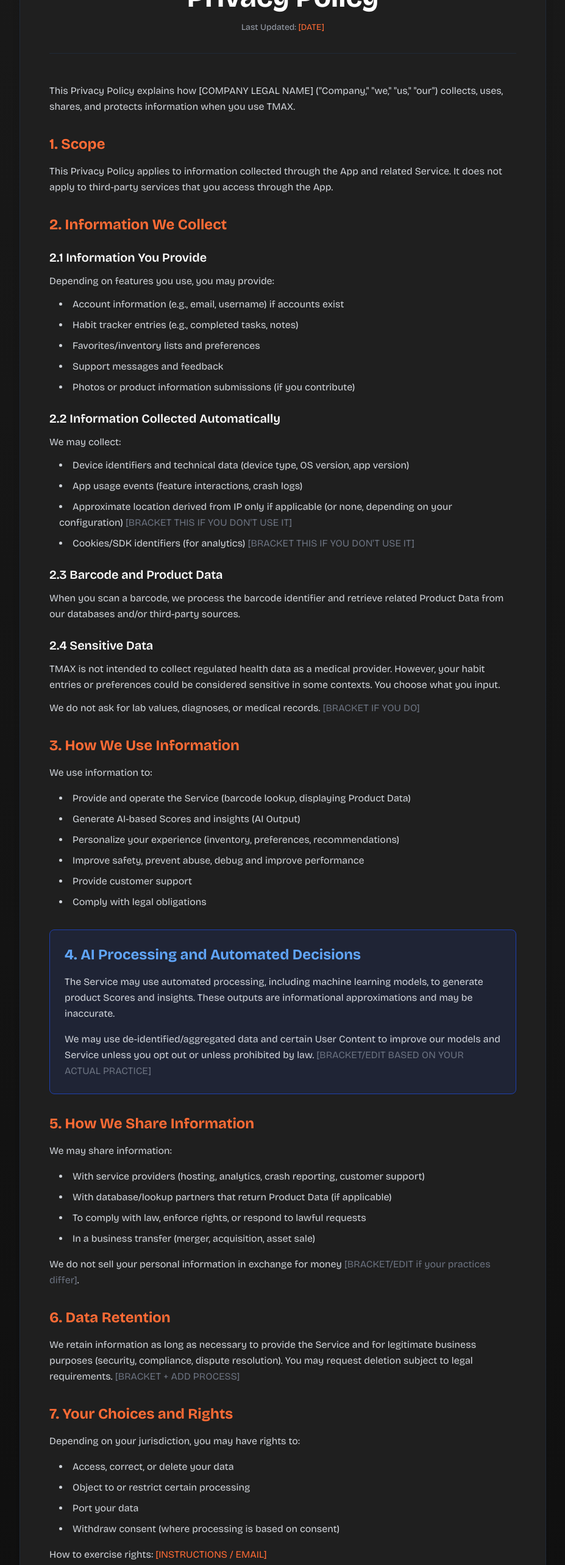
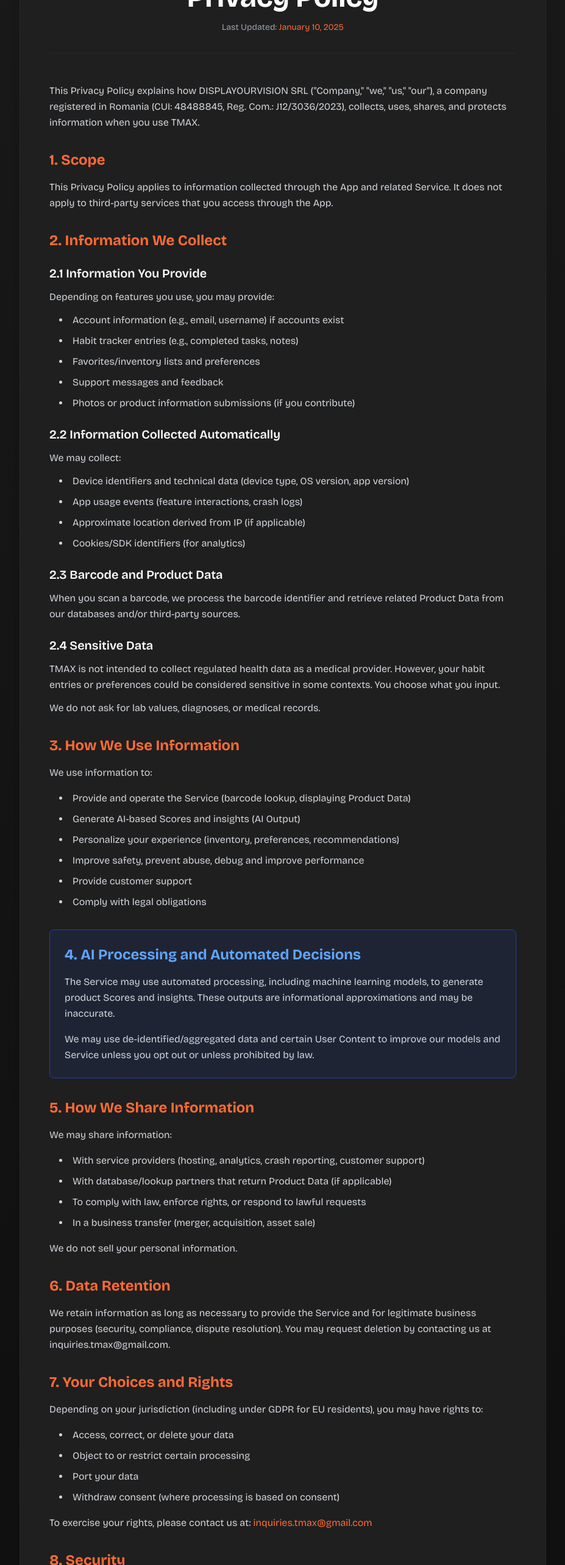
Before and after one commit to XyzDavidD/tmax, a Next.js app: page /privacy in a window 1280 px wide. Shown: the part 234-2800 px from the top of the page at 61% size, without its empty margins (176-1103 px from the left). Built offline with nearby package versions, Linux system fonts and the light colour scheme; a web font is replaced by a local one.

Commit message:
Update terms and privacy pages with company details

```diff
--- a/app/privacy/page.tsx
+++ b/app/privacy/page.tsx
@@ -43,7 +43,7 @@
               Privacy Policy
             </h1>
             <p className="text-gray-400 text-sm">
-              Last Updated: <span className="text-[#FF6B35]">[DATE]</span>
+              Last Updated: <span className="text-[#FF6B35]">January 10, 2025</span>
             </p>
           </div>
 
@@ -53,7 +53,8 @@
             <section>
               <div className="text-gray-300 space-y-4 leading-relaxed">
                 <p>
-                  This Privacy Policy explains how [COMPANY LEGAL NAME] ("Company," "we," "us," "our")
+                  This Privacy Policy explains how DISPLAYOURVISION SRL ("Company," "we," "us," "our"),
+                  a company registered in Romania (CUI: 48488845, Reg. Com.: J12/3036/2023),
                   collects, uses, shares, and protects information when you use TMAX.
                 </p>
               </div>
@@ -92,8 +93,8 @@
                 <ul className="list-disc list-inside space-y-2 pl-4">
                   <li>Device identifiers and technical data (device type, OS version, app version)</li>
                   <li>App usage events (feature interactions, crash logs)</li>
-                  <li>Approximate location derived from IP only if applicable (or none, depending on your configuration) <span className="text-gray-500">[BRACKET THIS IF YOU DON'T USE IT]</span></li>
-                  <li>Cookies/SDK identifiers (for analytics) <span className="text-gray-500">[BRACKET THIS IF YOU DON'T USE IT]</span></li>
+                  <li>Approximate location derived from IP (if applicable)</li>
+                  <li>Cookies/SDK identifiers (for analytics)</li>
                 </ul>
               </div>
 
@@ -111,7 +112,7 @@
                   choose what you input.
                 </p>
                 <p>
-                  We do not ask for lab values, diagnoses, or medical records. <span className="text-gray-500">[BRACKET IF YOU DO]</span>
+                  We do not ask for lab values, diagnoses, or medical records.
                 </p>
               </div>
             </section>
@@ -143,7 +144,7 @@
                 </p>
                 <p>
                   We may use de-identified/aggregated data and certain User Content to improve our models
-                  and Service unless you opt out or unless prohibited by law. <span className="text-gray-500">[BRACKET/EDIT BASED ON YOUR ACTUAL PRACTICE]</span>
+                  and Service unless you opt out or unless prohibited by law.
                 </p>
               </div>
             </section>
@@ -160,7 +161,7 @@
                   <li>In a business transfer (merger, acquisition, asset sale)</li>
                 </ul>
                 <p>
-                  We do not sell your personal information in exchange for money <span className="text-gray-500">[BRACKET/EDIT if your practices differ]</span>.
+                  We do not sell your personal information.
                 </p>
               </div>
             </section>
@@ -171,7 +172,7 @@
               <p className="text-gray-300 leading-relaxed">
                 We retain information as long as necessary to provide the Service and for legitimate
                 business purposes (security, compliance, dispute resolution). You may request deletion
-                subject to legal requirements. <span className="text-gray-500">[BRACKET + ADD PROCESS]</span>
+                by contacting us at inquiries.tmax@gmail.com.
               </p>
             </section>
 
@@ -179,7 +180,7 @@
             <section>
               <h2 className="text-2xl font-bold text-[#FF6B35] mb-4">7. Your Choices and Rights</h2>
               <div className="text-gray-300 space-y-4 leading-relaxed">
-                <p>Depending on your jurisdiction, you may have rights to:</p>
+                <p>Depending on your jurisdiction (including under GDPR for EU residents), you may have rights to:</p>
                 <ul className="list-disc list-inside space-y-2 pl-4">
                   <li>Access, correct, or delete your data</li>
                   <li>Object to or restrict certain processing</li>
@@ -187,7 +188,7 @@
                   <li>Withdraw consent (where processing is based on consent)</li>
                 </ul>
                 <p>
-                  How to exercise rights: <span className="text-[#FF6B35]">[INSTRUCTIONS / EMAIL]</span>
+                  To exercise your rights, please contact us at: <span className="text-[#FF6B35]">inquiries.tmax@gmail.com</span>
                 </p>
               </div>
             </section>
@@ -205,8 +206,8 @@
             <section>
               <h2 className="text-2xl font-bold text-[#FF6B35] mb-4">9. Children</h2>
               <p className="text-gray-300 leading-relaxed">
-                The Service is not directed to children under [AGE]. If you believe a child has
-                provided personal information, contact us at <span className="text-[#FF6B35]">[CONTACT EMAIL]</span>.
+                The Service is not directed to children under 16 years of age. If you believe a child has
+                provided personal information, contact us at <span className="text-[#FF6B35]">inquiries.tmax@gmail.com</span>.
               </p>
             </section>
 
@@ -215,7 +216,7 @@
               <h2 className="text-2xl font-bold text-[#FF6B35] mb-4">10. International Transfers</h2>
               <p className="text-gray-300 leading-relaxed">
                 If you operate internationally, your data may be processed in countries other than your
-                own. We use appropriate safeguards where required. <span className="text-gray-500">[BRACKET AND EDIT FOR YOUR SETUP]</span>
+                own. We use appropriate safeguards where required by law.
               </p>
             </section>
 
@@ -241,8 +242,8 @@
             <section>
               <h2 className="text-2xl font-bold text-[#FF6B35] mb-4">13. Contact</h2>
               <div className="text-gray-300 space-y-2 leading-relaxed">
-                <p>Privacy questions: <span className="text-[#FF6B35]">[PRIVACY EMAIL]</span></p>
-                <p>Company address: <span className="text-[#FF6B35]">[ADDRESS]</span></p>
+                <p>Email: <span className="text-[#FF6B35]">inquiries.tmax@gmail.com</span></p>
+                <p>Company: <span className="text-[#FF6B35]">DISPLAYOURVISION SRL (CUI: 48488845)</span></p>
               </div>
             </section>
 
--- a/app/terms/page.tsx
+++ b/app/terms/page.tsx
@@ -43,7 +43,7 @@
               TMAX Terms and Conditions
             </h1>
             <p className="text-gray-400 text-sm">
-              Last Updated: <span className="text-[#FF6B35]">[DATE]</span>
+              Last Updated: <span className="text-[#FF6B35]">January 10, 2025</span>
             </p>
           </div>
 
@@ -56,12 +56,12 @@
               <div className="text-gray-300 space-y-4 leading-relaxed">
                 <p>
                   The TMAX mobile application (the "App"), any related website(s) (the "Website"),
-                  and all related services (together, the "Service") are operated by [COMPANY LEGAL NAME]
-                  (the "Company," "we," "us," "our"), a company organized under the laws of [JURISDICTION],
-                  with its registered office at [ADDRESS].
+                  and all related services (together, the "Service") are operated by DISPLAYOURVISION SRL
+                  (the "Company," "we," "us," "our"), a company organized under the laws of Romania
+                  (CUI: 48488845, Reg. Com.: J12/3036/2023).
                 </p>
                 <p>
-                  You may contact us at: <span className="text-[#FF6B35]">[CONTACT EMAIL]</span>.
+                  You may contact us at: <span className="text-[#FF6B35]">inquiries.tmax@gmail.com</span>.
                 </p>
               </div>
             </section>
@@ -130,7 +130,7 @@
 
               <h3 className="text-xl font-semibold text-white mt-6 mb-3">2.1 Age Requirements</h3>
               <p className="text-gray-300 leading-relaxed">
-                You must be at least [MINIMUM AGE] to use the Service. If you are under the age of
+                You must be at least 16 years old to use the Service. If you are under the age of
                 legal majority in your jurisdiction, you may only use the Service with the consent and
                 supervision of a parent or legal guardian.
               </p>
@@ -330,7 +330,7 @@
                   <li>The Company's total liability shall not exceed the greater of:
                     <ul className="list-disc list-inside space-y-1 pl-6 mt-2">
                       <li>The amount you paid to the Company in the twelve (12) months preceding the claim; or</li>
-                      <li>[CURRENCY AMOUNT].</li>
+                      <li>50 EUR.</li>
                     </ul>
                   </li>
                 </ul>
@@ -350,8 +350,8 @@
             <section>
               <h2 className="text-2xl font-bold text-[#FF6B35] mb-4">14. GOVERNING LAW</h2>
               <p className="text-gray-300 leading-relaxed">
-                These Terms are governed by the laws of [GOVERNING LAW JURISDICTION], subject to mandatory consumer
-                protection laws where applicable.
+                These Terms are governed by the laws of Romania, subject to mandatory consumer
+                protection laws where applicable, including applicable European Union regulations.
               </p>
             </section>
 
@@ -384,8 +384,8 @@
             <section>
               <h2 className="text-2xl font-bold text-[#FF6B35] mb-4">18. CONTACT</h2>
               <div className="text-gray-300 space-y-2 leading-relaxed">
-                <p>Email: <span className="text-[#FF6B35]">[CONTACT EMAIL]</span></p>
-                <p>Address: <span className="text-[#FF6B35]">[ADDRESS]</span></p>
+                <p>Email: <span className="text-[#FF6B35]">inquiries.tmax@gmail.com</span></p>
+                <p>Company: <span className="text-[#FF6B35]">DISPLAYOURVISION SRL (CUI: 48488845)</span></p>
               </div>
             </section>
 
```
Also changed, not shown: 1 other file (tests, documents, lock files or other folders).
